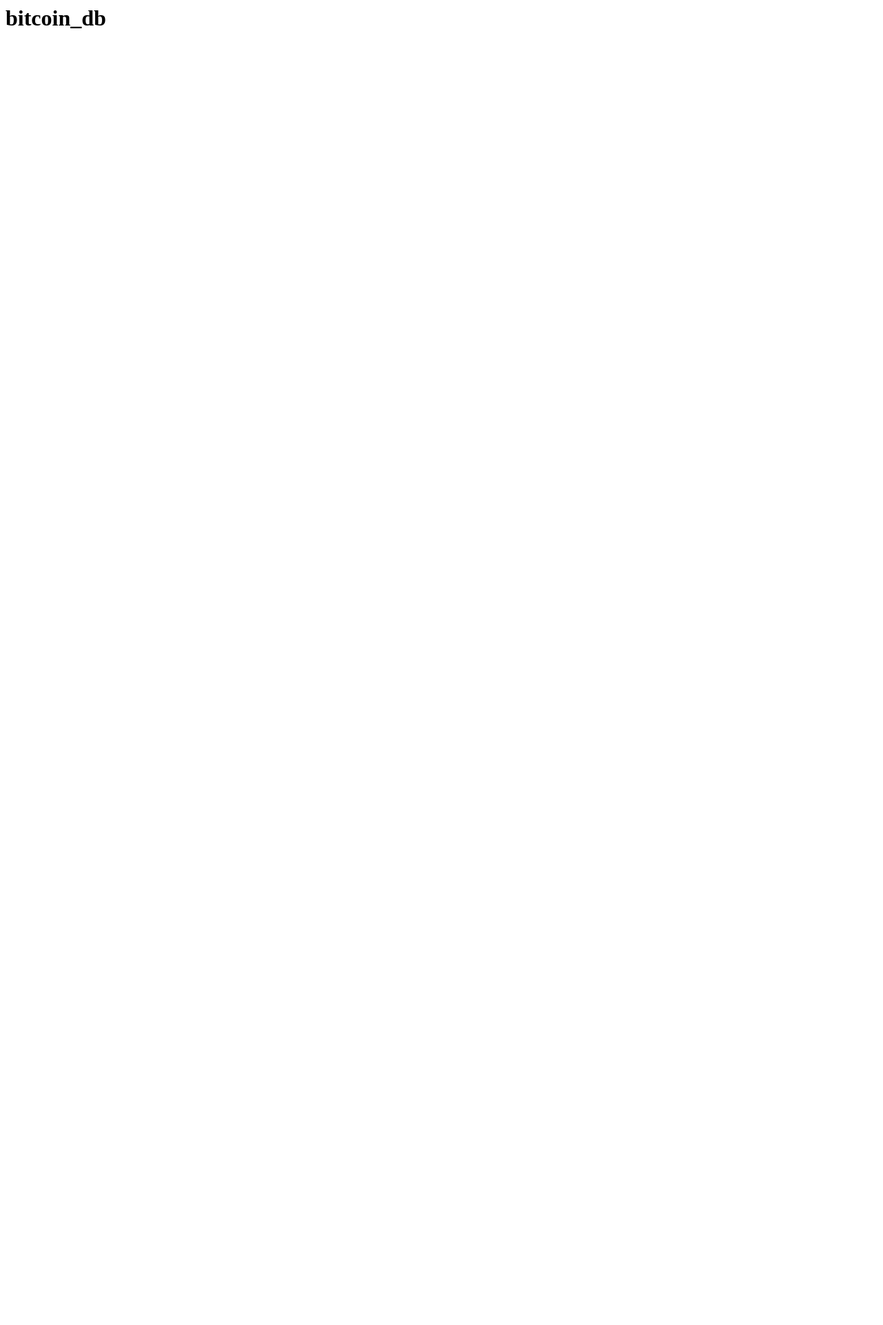
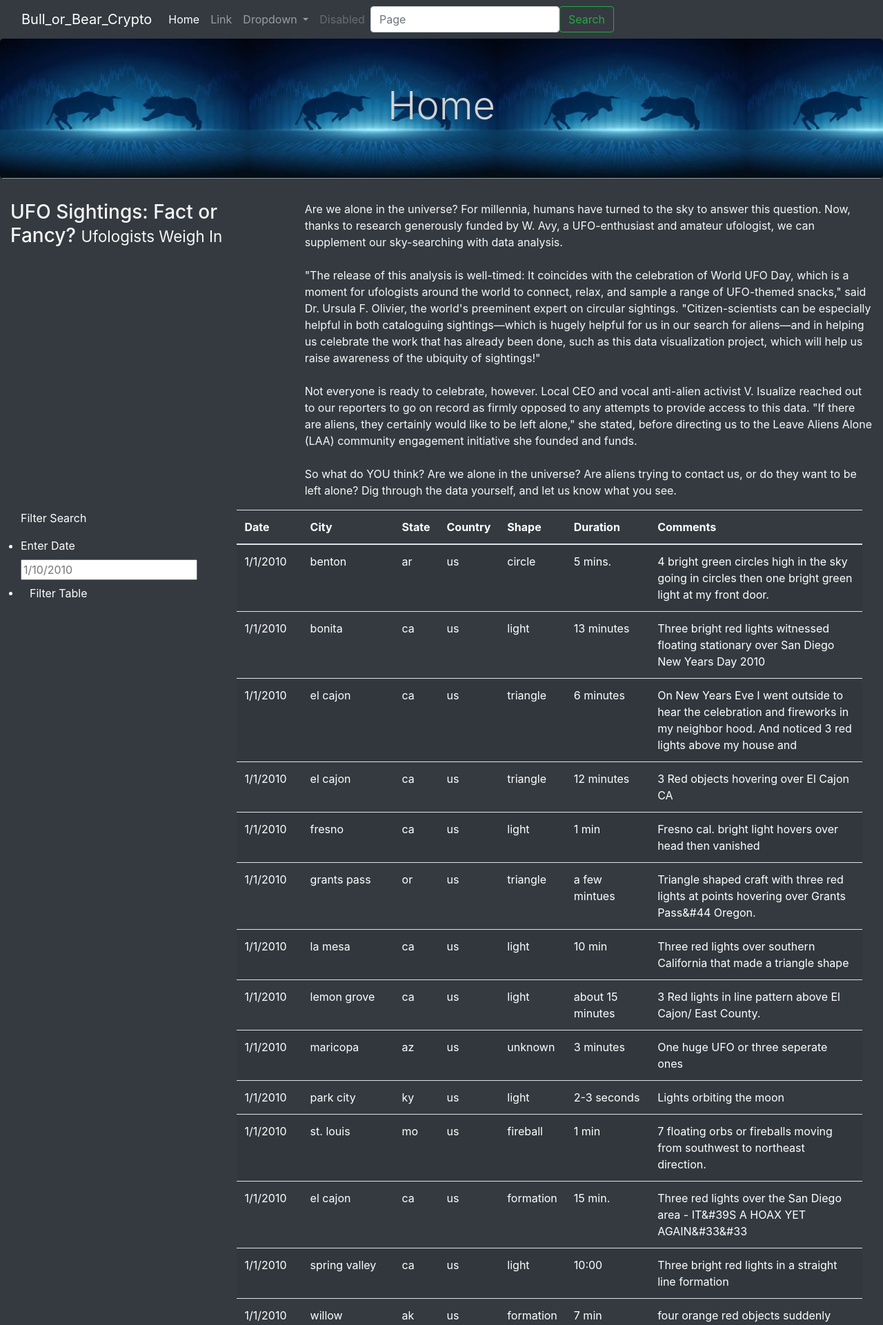
Before and after one commit to GallantGuide/Bull_or_Bear_Crypto, a Flask app: page /bitcoin_db in a window 1280 px wide. Before the commit the part shown is almost empty. Shown: the top 1921 px of the page at 69% size. Before the commit the page ends 41 px from the top, so only its background shows below. Run offline with Flask 2, Linux system fonts and the light colour scheme; some libraries are stand-ins or nearby versions.

Commit message:
Cleaning up flask app

```diff
--- a/app/app.py
+++ b/app/app.py
@@ -49,9 +49,24 @@ def site_template():
     else:
         return render_template('index.html', href='static/Base_image.svg')
 
-# # Local test site settings
+@app.route("/bitcoin_db", methods = ['GET','POST'])
+def Bitcoin_Search():
+    request_type = request.method
+    if request_type == 'POST':
+        text = request.form['data']
+        random_string = uuid.uuid4().hex
+        file = 'static/AgesAndHeights.pkl'
+        model = load('test_model.joblib')
+        user_input = user_input_np_arr(text)
+        path = 'static/' + random_string + '.svg'
+        make_picture(file, model, user_input, path)
+        return render_template('bitcoin_base.html', href=path)
+    else:
+        return render_template('bitcoin_base.html')
+
+# Testing Bitcoin site settings
 @app.route("/bitcoin", methods = ['GET','POST'])
-def Bitcoin_Search():
+def Bitcoin_Image():
     request_type = request.method
     if request_type == 'POST':
         text = request.form['data']
--- a/app/static/css/style.css
+++ b/app/static/css/style.css
@@ -1,15 +1,19 @@
 
 body {
-  background-color: lightgrey;
+  color: #f7f7f7;
+
   }
 
 h1 {
   color: lightgrey;
 }
 
+.block {
+  color: #f7f7f7;
+}
+
 .jumbotron {
     background-image: url('../images/bull_or_bear.jpg');
     background-size: contain;
-    /* background-size: 100% 100%; */
     text-align: center;
   }
--- a/app/templates/base.html
+++ b/app/templates/base.html
@@ -4,12 +4,18 @@
     <meta charset="UTF-8">
     <meta http-equiv="X-UA-Compatible" content="IE=edge">
     <meta name="viewport" content="width=device-width, initial-scale=1.0">
-    <link href="https://cdn.jsdelivr.net/npm/bootstrap@5.1.2/dist/css/bootstrap.min.css" rel="stylesheet" integrity="sha384-uWxY/CJNBR+1zjPWmfnSnVxwRheevXITnMqoEIeG1LJrdI0GlVs/9cVSyPYXdcSF" crossorigin="anonymous">
-    <link rel="stylesheet" href="/static/css/style.css">
+    <link
+    rel="stylesheet"
+    href="https://maxcdn.bootstrapcdn.com/bootstrap/4.0.0/css/bootstrap.min.css"
+    integrity="sha384-Gn5384xqQ1aoWXA+058RXPxPg6fy4IWvTNh0E263XmFcJlSAwiGgFAW/dAiS6JXm"
+    crossorigin="anonymous"
+    />
+    <!-- <link href="https://cdn.jsdelivr.net/npm/bootstrap@5.1.2/dist/css/bootstrap.min.css" rel="stylesheet" integrity="sha384-uWxY/CJNBR+1zjPWmfnSnVxwRheevXITnMqoEIeG1LJrdI0GlVs/9cVSyPYXdcSF" crossorigin="anonymous"> -->
+    <link rel="stylesheet" href="{{ url_for('static', filename='css/style.css') }}">
     <title>{% block title %}{% endblock %}</title>
   </head>
-  <body>
-        <nav class="navbar navbar-expand-lg navbar-dark bg-dark">
+  <body class="bg-dark">
+      <nav class="navbar navbar-expand-lg navbar-dark bg-dark">
             <div class="container-fluid">
               <a class="navbar-brand" href="#">Bull_or_Bear_Crypto</a>
               <button class="navbar-toggler" type="button" data-bs-toggle="collapse" data-bs-target="#navbarSupportedContent" aria-controls="navbarSupportedContent" aria-expanded="false" aria-label="Toggle navigation">
@@ -44,13 +50,10 @@
                   </form>
                 </div>
             </div>
-        </nav>
-        <div class="jumbotron">
-          <h1 class="display-4">Crypto</h1>
-        </div>
+      </nav>
         {% block content %}
         {% endblock %}
+    </div>
         <script src="https://cdn.jsdelivr.net/npm/bootstrap@5.1.2/dist/js/bootstrap.bundle.min.js" integrity="sha384-kQtW33rZJAHjgefvhyyzcGF3C5TFyBQBA13V1RKPf4uH+bwyzQxZ6CmMZHmNBEfJ" crossorigin="anonymous"></script>
-        <script src="static/js/app.js"></script>
     </body>
 </html>
--- /dev/null
+++ b/app/templates/bitcoin_base.html
@@ -0,0 +1,64 @@
+{% extends "base.html" %}
+{% block title %} BitcoinDB {% endblock %}
+
+
+
+{% block content %}
+<div class="wrapper">
+    <div class="jumbotron">
+        <h1 class="display-4"> Home </h1>
+      </div>
+      <div class="container-fluid">
+        <div class="row">
+            <div class="col-md-4">
+                <h3>UFO Sightings: Fact or Fancy? <small>Ufologists Weigh In</small></h3>
+            </div>
+            <div class="col-md-8">
+                <p>
+                    Are we alone in the universe? For millennia, humans have turned to the sky to answer this question. Now, thanks to research generously funded by W. Avy, a UFO-enthusiast and amateur ufologist, we can supplement our sky-searching with data analysis.<br><br>"The release of this analysis is well-timed: It coincides with the celebration of World UFO Day, which is a moment for ufologists around the world to connect, relax, and sample a range of UFO-themed snacks," said Dr. Ursula F. Olivier, the world's preeminent expert on circular sightings. "Citizen-scientists can be especially helpful in both cataloguing sightings—which is hugely helpful for us in our search for aliens—and in helping us celebrate the work that has already been done, such as this data visualization project, which will help us raise awareness of the ubiquity of sightings!"<br><br>Not everyone is ready to celebrate, however. Local CEO and vocal anti-alien activist V. Isualize reached out to our reporters to go on record as firmly opposed to any attempts to provide access to this data. "If there are aliens, they certainly would like to be left alone," she stated, before directing us to the Leave Aliens Alone (LAA) community engagement initiative she founded and funds.<br><br>So what do YOU think? Are we alone in the universe? Are aliens trying to contact us, or do they want to be left alone? Dig through the data yourself, and let us know what you see.
+
+                  </p>
+            </div>
+        </div>
+    <div class="container-fluid btn-dark">
+        <div class="row">
+          <div class="col-md-3">
+            <form class ="btn-dark">
+                <p>Filter Search</p>
+                <ul class="list-group btn-dark">
+                    <li class="btn-dark">
+                        <label for="date">Enter Date</label>
+                        <input type="text" placeholder="1/10/2010" id="datetime" />
+                    </li>
+                    <li class="btn-dark">
+                        <button id="filter-btn" type="button" class="btn btn-dark">
+                            Filter Table
+                        </button>
+                    </li>
+                </ul>
+            </form>
+          </div>
+          <div class="col-md-9">
+            <table class="table table-striped">
+                <thead>
+                  <tr>
+                      <th>Date</th>
+                      <th>City</th>
+                      <th>State</th>
+                      <th>Country</th>
+                      <th>Shape</th>
+                      <th>Duration</th>
+                      <th>Comments</th>
+                  </tr>
+                </thead>
+                <tbody></tbody>
+            </table>
+          </div>
+        </div>
+      </div>
+</div>
+
+<script src="https://cdnjs.cloudflare.com/ajax/libs/d3/4.11.0/d3.js"></script>
+<script src="static/js/data.js"></script>
+<script src="static/js/app.js"></script>
+{% endblock %}
--- a/app/templates/welcome.html
+++ b/app/templates/welcome.html
@@ -2,6 +2,9 @@
 {% block title %} Home Page {% endblock %}
 
 {% block content %}
+<div class="jumbotron">
+    <h1 class="display-4"> Home </h1>
+</div>
 <center>
     <h2>
         Welcome to Bull or Bear Crypto '\n
```
Also changed, not shown: app/templates/index_base.html (+4 -4 lines), app/static/uuid/0a486c6c511045049bfd3984be3fafdb.svg (added).
